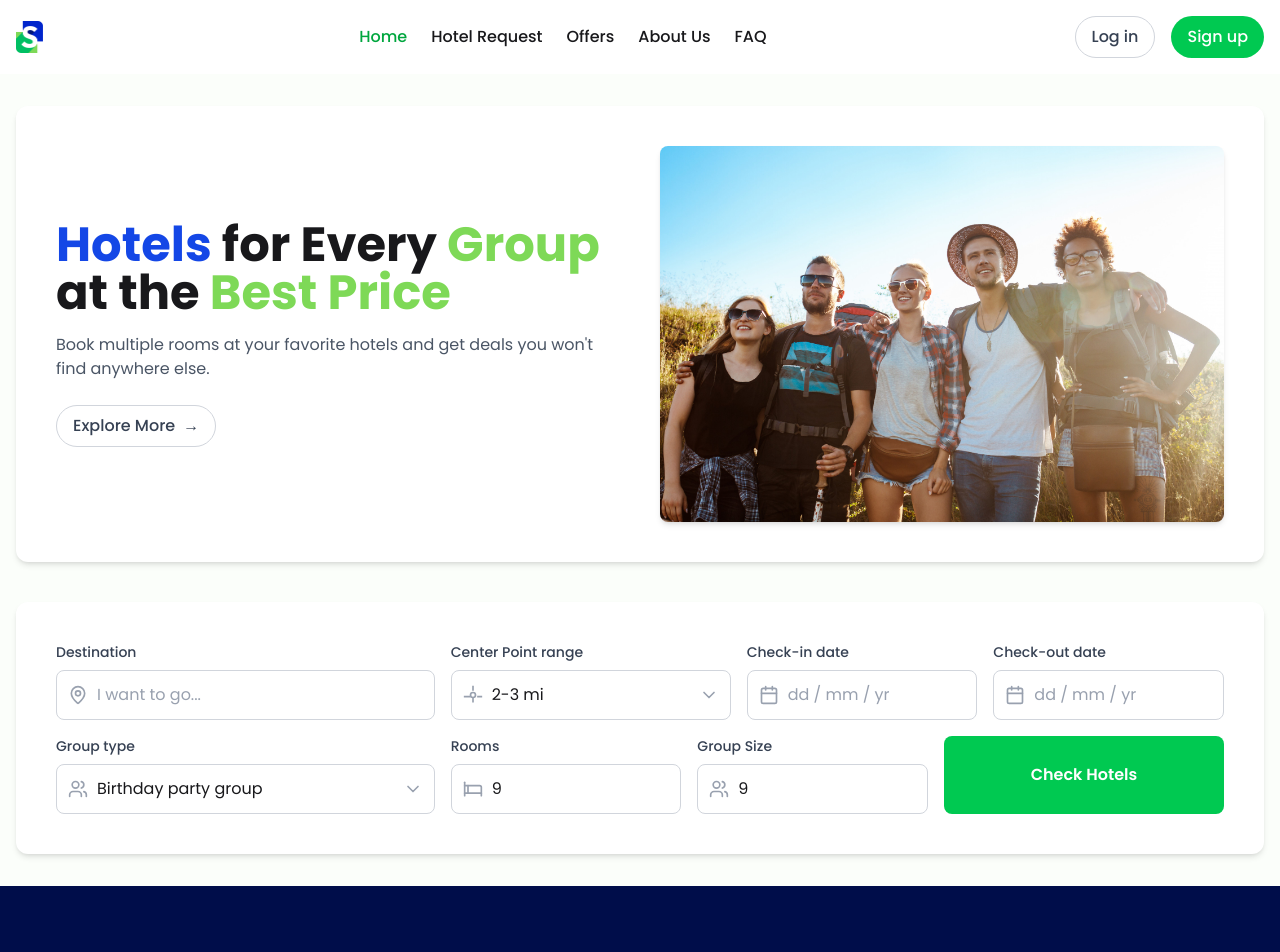
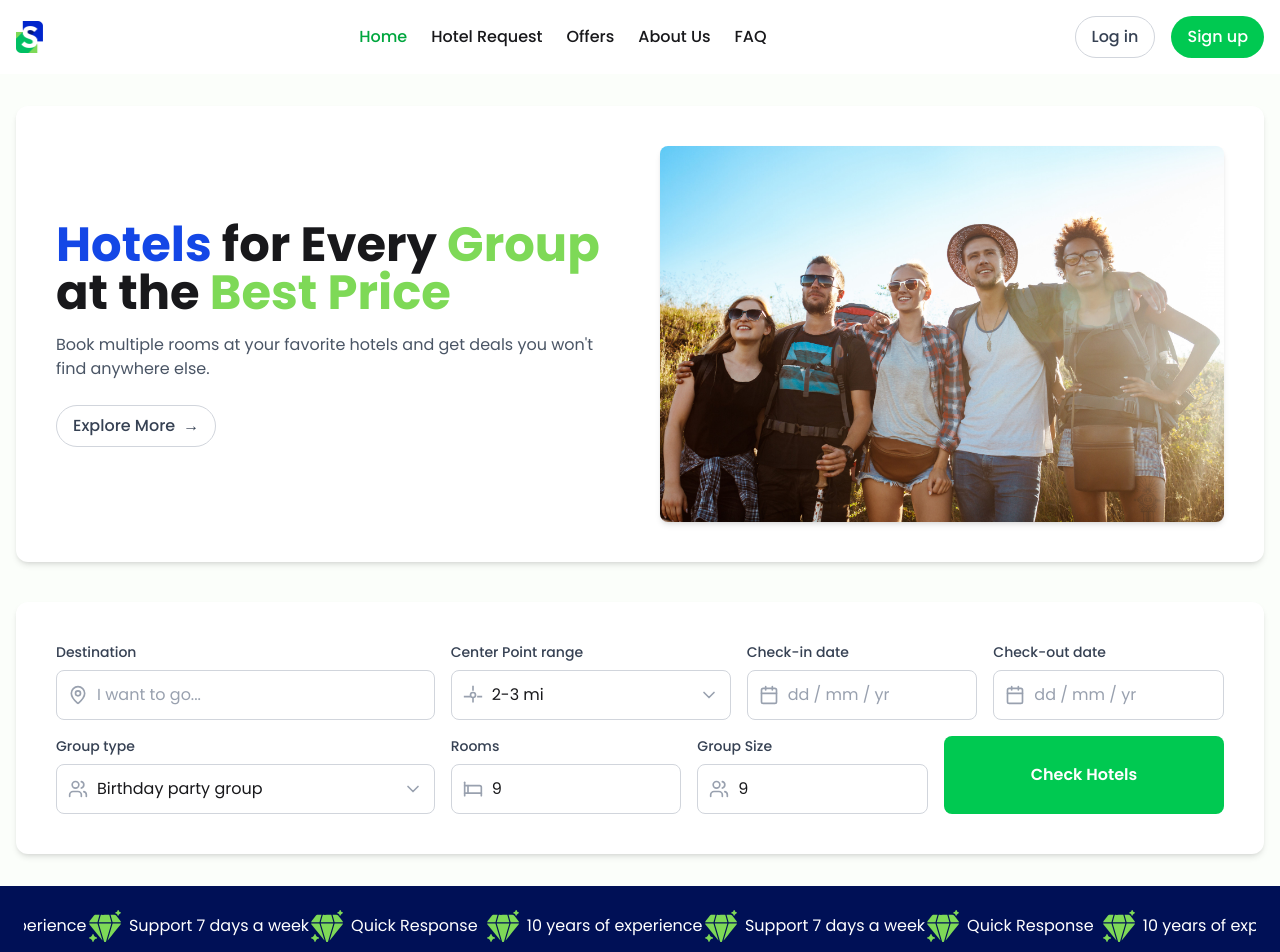
Before and after one commit to hasiburrahmanakash79/Travel-Booking, a React (Vite) app: page / in a window 1280 px wide. Shown: the top 952 px of the page. Built offline with nearby package versions, Linux system fonts and the light colour scheme.

Commit message:
add PromotionSlider component and integrate it into Homepage layout

```diff
--- /dev/null
+++ b/src/Pages/HomePage/Hero/PromotionSlider.jsx
@@ -0,0 +1,147 @@
+import diamond from "../../../assets/icons/Diamond.svg";
+const PromotionSlider = () => {
+  return (
+    <div className="bg-[#001056] text-white p-6 mb-8 overflow-hidden">
+      <style>
+        {`
+          @keyframes marquee {
+            0% { transform: translateX(0); }
+            100% { transform: translateX(-50%); }
+          }
+          .marquee-wrapper {
+            display: flex;
+            width: 200%; /* duplicate contents er jonno */
+            animation: marquee 20s linear infinite;
+          }
+          .marquee-wrapper:hover {
+            animation-play-state: paused;
+          }
+          .marquee-content {
+            display: flex;
+            width: 50%; /* half width holo actual content */
+            justify-content: space-around;
+          }
+          @media (max-width: 640px) {
+            .marquee-wrapper {
+              animation-duration: 15s;
+            }
+            .marquee-content p {
+              font-size: 0.875rem;
+              margin: 0 2px;
+            }
+          }
+        `}
+      </style>
+      <div className="overflow-hidden whitespace-nowrap">
+        <div className="marquee-wrapper">
+          <div className="marquee-content">
+            <span className="mx-4 flex items-center">
+              <img
+                src={diamond}
+                alt="Diamond Icon"
+                className="inline h-8 w-8 mr-2"
+              />
+              Quick Response
+            </span>
+            <span className="mx-4 flex items-center">
+              <img
+                src={diamond}
+                alt="Diamond Icon"
+                className="inline h-8 w-8 mr-2"
+              />
+              10 years of experience
+            </span>
+            <span className="mx-4 flex items-center">
+              <img
+                src={diamond}
+                alt="Diamond Icon"
+                className="inline h-8 w-8 mr-2"
+              />
+              Support 7 days a week
+            </span>
+          </div>
+          <div className="marquee-content">
+            <span className="mx-4 flex items-center">
+              <img
+                src={diamond}
+                alt="Diamond Icon"
+                className="inline h-8 w-8 mr-2"
+              />
+              Quick Response
+            </span>
+            <span className="mx-4 flex items-center">
+              <img
+                src={diamond}
+                alt="Diamond Icon"
+                className="inline h-8 w-8 mr-2"
+              />
+              10 years of experience
+            </span>
+            <span className="mx-4 flex items-center">
+              <img
+                src={diamond}
+                alt="Diamond Icon"
+                className="inline h-8 w-8 mr-2"
+              />
+              Support 7 days a week
+            </span>
+          </div>
+          <div className="marquee-content">
+            <span className="mx-4 flex items-center">
+              <img
+                src={diamond}
+                alt="Diamond Icon"
+                className="inline h-8 w-8 mr-2"
+              />
+              Quick Response
+            </span>
+            <span className="mx-4 flex items-center">
+              <img
+                src={diamond}
+                alt="Diamond Icon"
+                className="inline h-8 w-8 mr-2"
+              />
+              10 years of experience
+            </span>
+            <span className="mx-4 flex items-center">
+              <img
+                src={diamond}
+                alt="Diamond Icon"
+                className="inline h-8 w-8 mr-2"
+              />
+              Support 7 days a week
+            </span>
+          </div>
+          <div className="marquee-content">
+            <span className="mx-4 flex items-center">
+              <img
+                src={diamond}
+                alt="Diamond Icon"
+                className="inline h-8 w-8 mr-2"
+              />
+              Quick Response
+            </span>
+            <span className="mx-4 flex items-center">
+              <img
+                src={diamond}
+                alt="Diamond Icon"
+                className="inline h-8 w-8 mr-2"
+              />
+              10 years of experience
+            </span>
+            <span className="mx-4 flex items-center">
+              <img
+                src={diamond}
+                alt="Diamond Icon"
+                className="inline h-8 w-8 mr-2"
+              />
+              Support 7 days a week
+            </span>
+          </div>
+        </div>
+      </div>
+    </div>
+  );
+};
+
+export default PromotionSlider;
--- a/src/Pages/HomePage/Homepage.jsx
+++ b/src/Pages/HomePage/Homepage.jsx
@@ -1,10 +1,15 @@
 // import React from 'react';
 import Hero from './Hero/Hero';
+import PromotionSlider from './Hero/PromotionSlider';
 
 const Homepage = () => {
     return (
-        <div className='container mx-auto px-4 py-8'>
+        <div>
+            <div className='container mx-auto px-4 py-8'>
+
             <Hero />
+            </div>
+            <PromotionSlider />
         </div>
     );
 };
```
Also changed, not shown: src/assets/icons/Diamond.svg (added).
